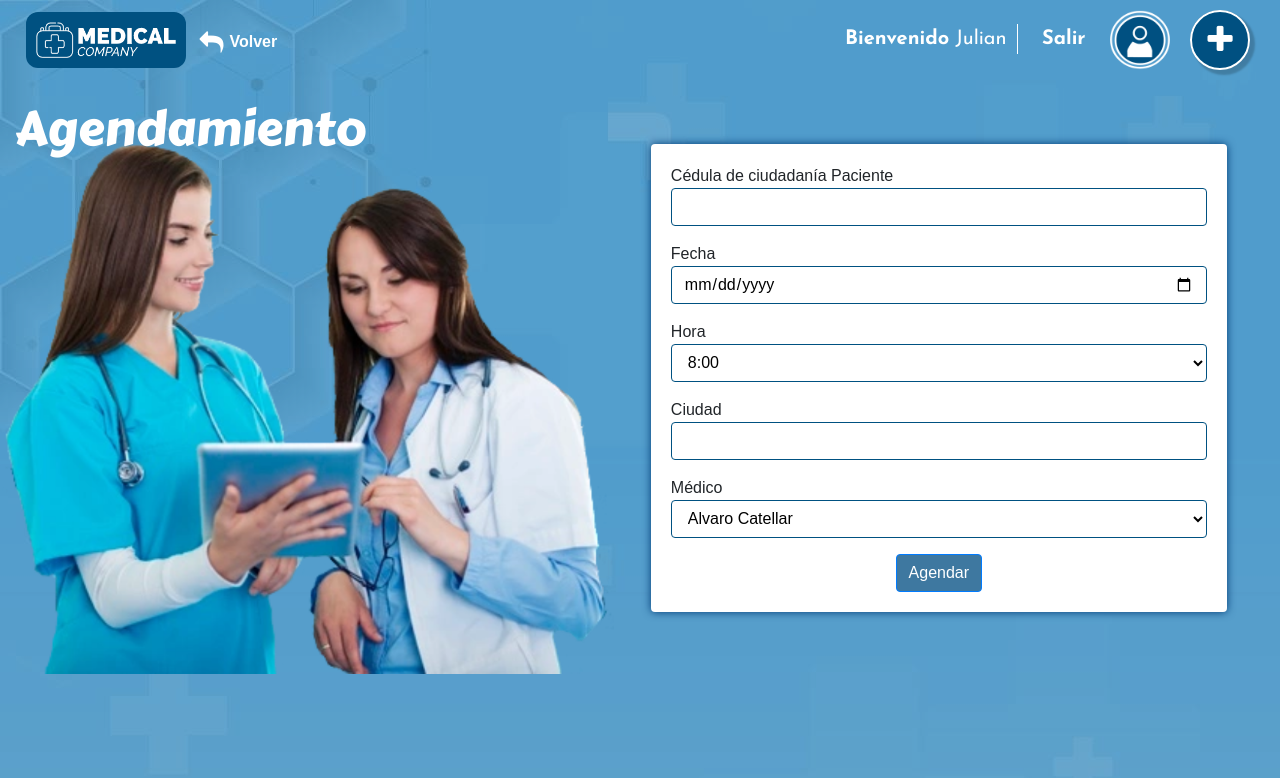
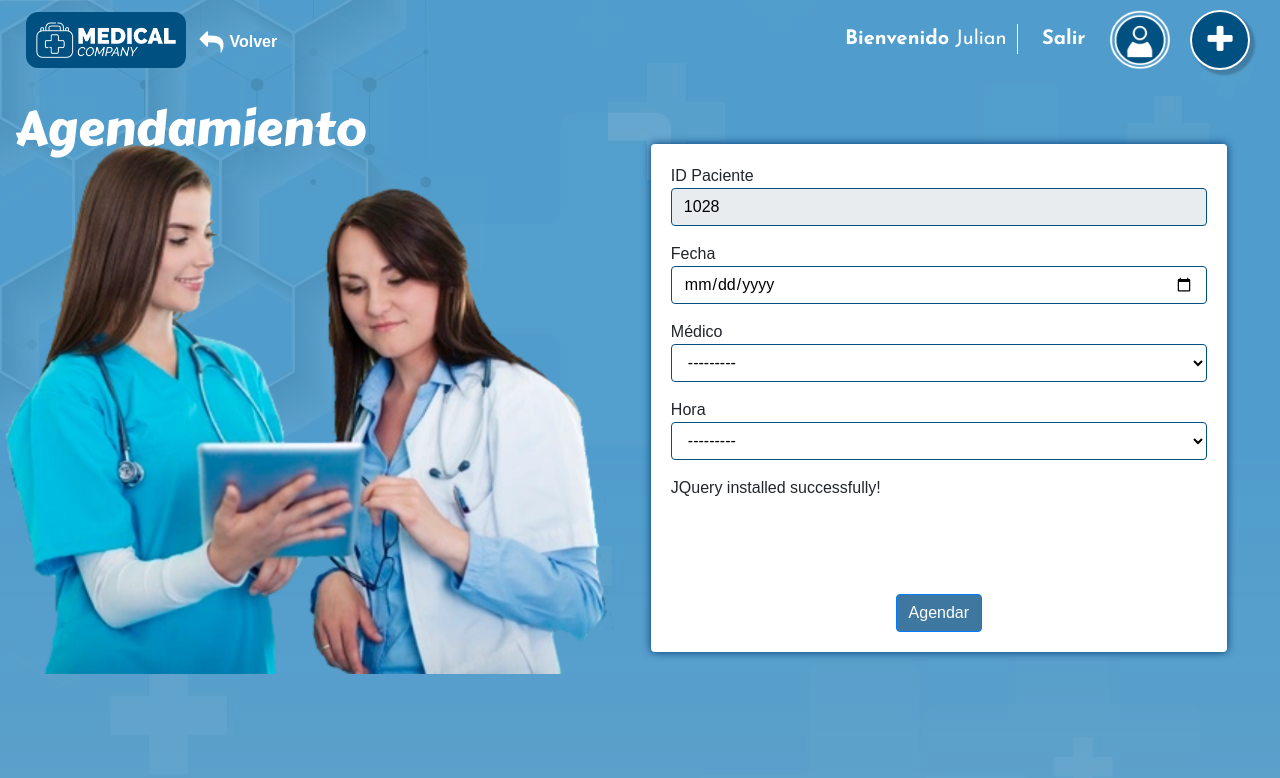
Before and after one commit to titomatu/DoctorsOfficeDjangoWebApp, a Django app: template modules/appcitasmedicas/templates/agendamiento.html in a window 1280 px wide. Shown: the top 778 px of the page. Run offline with Django 3.2, Linux system fonts and the light colour scheme; the template is opened without the code that fills it: values that come from a table or form of the project are taken from there, others are empty; data comes from the database, SQL or seed files in the repository; some libraries are stand-ins or nearby versions.

Commit message:
Agendamiento Citas

```diff
--- a/modules/appcitasmedicas/admin.py
+++ b/modules/appcitasmedicas/admin.py
@@ -5,5 +5,5 @@ from django.contrib import admin
 from modules.appcitasmedicas.models import *
 admin.site.register(Paciente)
 admin.site.register(Medico)
-admin.site.register(Disponibilidad)
 admin.site.register(Cita)
+admin.site.register(CitaHora)
--- a/modules/appcitasmedicas/models.py
+++ b/modules/appcitasmedicas/models.py
@@ -1,5 +1,5 @@
 from django.db import models
-
+from datetime import datetime
 # Create your models here.
 
 class Paciente(models.Model):
@@ -30,22 +30,22 @@ class Medico(models.Model):
     def __str__(self):
         return f"{self.nombres} - {self.apellidos}"
 
-class Disponibilidad(models.Model):
+class CitaHora(models.Model):
     id = models.AutoField(primary_key=True, null=False)
-    medico = models.ForeignKey(Medico, on_delete=models.CASCADE, null=False)
-    fecha = models.DateField(null= True)
-    hora = models.TimeField(null= True)
+    hora = models.TimeField(default=datetime.now().time(), null= False)
 
     def __str__(self):
-        return f"{self.medico} - {self.fecha} - {self.hora}"
+        return f"{self.id} => {self.hora}"
 
 class Cita(models.Model):
     id = models.AutoField(primary_key=True, null=False)
-    disponibilidad = models.ForeignKey(Disponibilidad, on_delete=models.CASCADE, null=False)
-    paciente = models.ForeignKey(Paciente, on_delete=models.CASCADE)
+    medico = models.ForeignKey(Medico, on_delete=models.CASCADE, null=False)
+    paciente = models.ForeignKey(Paciente, on_delete=models.CASCADE, null=False)
+    hora = models.ForeignKey(CitaHora, on_delete=models.CASCADE, null=False)
+    fecha = models.DateField(default=datetime.now().date(), null= False)
     lista_cancela = [('S', 'Si'), ('N', 'No')]
     cancelada = models.CharField(max_length=1, null=False, choices=lista_cancela, default='N', blank=False)
-    hora_cancelada = models.TimeField(default='00:00', blank=False)
+    hora_cancelada = models.TimeField(default=datetime.now().time(), blank=False)
 
     def __str__(self):
-        return f"{self.paciente} => {self.disponibilidad}"
+        return f"{self.paciente} => {self.medico} => {self.fecha} => {self.hora}"
--- a/modules/appcitasmedicas/templates/agendamiento.html
+++ b/modules/appcitasmedicas/templates/agendamiento.html
@@ -64,45 +64,41 @@
             </div>
             <div class="interna-body">
                 {{mensaje}}
-                <form>
+                <form action="/cita/" method="POST">{% csrf_token %}
                     <div class="form-group">
-                        <label for="exampleInputEmail1">Cédula de ciudadanía Paciente</label>
-                        <input type="number" class="form-control" id="nombreUsuario" aria-describedby="emailHelp"/>
+                        <label for="exampleInputEmail1">ID Paciente</label>
+                        <input type="number" class="form-control" id="idpaciente" name="idpaciente" aria-describedby="emailHelp" readonly value="{{paciente.id}}"/>
                     </div>
+
                     <div class="form-group">
                         <label for="exampleInputEmail1">Fecha</label>
-                        <input type="date" class="form-control" id="nombreUsuario" aria-describedby="emailHelp"/>
+                        <input type="date" class="form-control" id="fechacita" aria-describedby="emailHelp" name="fechacita"/>
+                    </div>
+
+                    <div class="form-group">
+                        <label for="exampleFormControlSelect1">Médico</label>
+                        <select class="form-control" id="idmedico" name="idmedico">
+                            <option value="">---------</option>
+                        {% for medico in medicos%}
+                            <option value="{{medico.id}}">{{medico.apellidos}}, {{medico.nombres}}</option>
+                        {% endfor %}
+                        </select>
                     </div>
 
                     <div class="form-group">
                         <label for="hora">Hora</label>
-                        <select class="form-control" id="hora">
-                            <option  value="800">8:00</option>
-                            <option value="900">9:00</option>
-                            <option value="1000">10:00</option>
-                            <option value="1100">11:00</option>
-                            <option value="1200">12:00</option>
-                            <option value="1300">13:00</option>
-                            <option value="1400">14:00</option>
-                            <option value="1500">15:00</option>
-                            <option value="1600">16:00</option>
-                            <option value="1700">17:00</option>
+                        <select class="form-control" id="hora" name="hora">
+                            <option value="">---------</option>
                         </select>
                     </div>
                     <div class="form-group">
+                        <p id="jqtest"></p>
+                    </div>
+                    <div class="form-group" style="visibility: hidden">
                         <label for="exampleInputPassword1">Ciudad</label>
                         <input type="text" class="form-control" id="passwordUsuario" />
                     </div>
 
-                    <div class="form-group">
-                        <label for="exampleFormControlSelect1">Médico</label>
-                        <select class="form-control" id="exampleFormControlSelect1">
-                            <option value="Alvaro">Alvaro Catellar</option>
-                            <option value="Elkin">Elkin Bedoya</option>
-                            <option value="Mauricio">Mauricio Blanco</option>
-                            <option value="Tito">Tito Maturana</option>
-                        </select>
-                    </div>
                     <button type="submit" class="btn btn-primary btn-enviar">Agendar</button>
                 </form>
             </div>
@@ -115,5 +111,48 @@
     <script src="https://cdnjs.cloudflare.com/ajax/libs/Swiper/4.3.3/js/swiper.js"></script>
     <script src="https://cdnjs.cloudflare.com/ajax/libs/twitter-bootstrap/4.0.0/js/bootstrap.min.js"></script>
     <script src="../static/js/custom.js"></script>
+    <script type="text/javascript">
+        $(document).ready(
+            function(){
+            $("#jqtest").html("JQuery installed successfully!");
+            }
+        );
+    </script>
+    <!-- script type="text/javascript">
+        $(document).ready(function(){
+            $('#idmedico').change(function() {
+                $("#jqtest").html("Changed date XOXO!");
+            })
+        });
+    </script -->
+    <script type="text/javascript">
+        $(document).ready(function(){
+            $('#idmedico').change(function() {
+                var idmedico=$('#idmedico').val();
+                var fechacita=$('#fechacita').val();
+                $.ajax({
+                    method: "POST",
+                    url: "/horas",
+                    data: {
+                        idmedico: idmedico,
+                        fechacita: fechacita,
+                        csrfmiddlewaretoken: '{{ csrf_token }}'
+                    },
+                    success: function(data) {
+                        console.log(data) // check out how data is structured
+
+                        // Update the coin amount
+                        $("#jqtest").html("Changed date XOXO! ");
+                        let html_data = '<option value="">---------</option>';
+                        data.forEach(function (data) {
+                            html_data += `<option value="${data.id}">${data.hora}</option>`
+                        });
+                        $("#hora").html(html_data); // replace the contents of the topic input with the data that came from the server
+
+                    }
+                })
+            })
+        });
+    </script>
 </body>
 </html>
--- a/prjconsultoriomedico/urls.py
+++ b/prjconsultoriomedico/urls.py
@@ -13,13 +13,7 @@ Including another URLconf
     1. Import the include() function: from django.urls import include, path
     2. Add a URL to urlpatterns:  path('blog/', include('blog.urls'))
 """
-from modules.appcitasmedicas.views import cancelar, home
-from modules.appcitasmedicas.views import autenticar
-from modules.appcitasmedicas.views import logout
-from modules.appcitasmedicas.views import login
-from modules.appcitasmedicas.views import usuario
-from modules.appcitasmedicas.views import agendamiento
-from modules.appcitasmedicas.views import consultas
+from modules.appcitasmedicas.views import *
 from django.contrib import admin
 from django.urls import path
 
@@ -31,6 +25,8 @@ urlpatterns = [
     path('login', login, name='login'),
     path('usuario', usuario, name='usuario'),
     path('agendamiento', agendamiento, name='agendamiento'),
+    path('horas', horas, name='horas'),
+    path('cita/', cita, name='cita'),
     path('consultas', consultas, name='consultas'),
     path('cancelar/<int:id>/',cancelar,name='cancelar')
 ]
```
Also changed, not shown: modules/appcitasmedicas/templates/consultas.html (+5 -5 lines), modules/appcitasmedicas/views.py (+23 -4 lines), dbconsultoriomedico.db, modules/appcitasmedicas/migrations/0001_initial.py, modules/appcitasmedicas/migrations/0002_auto_20210923_1041.py (deleted), modules/appcitasmedicas/migrations/0002_auto_20211006_0145.py, modules/appcitasmedicas/migrations/0003_auto_20210923_1052.py (deleted), modules/appcitasmedicas/migrations/0003_auto_20211006_0227.py (added), modules/appcitasmedicas/migrations/0004_auto_20210923_1055.py (deleted), modules/appcitasmedicas/migrations/0004_auto_20211006_0227.py (added), modules/appcitasmedicas/migrations/0005_auto_20210923_1400.py (deleted), modules/appcitasmedicas/migrations/0007_auto_20210923_1444.py (deleted), modules/appcitasmedicas/migrations/0008_auto_20210923_1516.py (deleted), modules/appcitasmedicas/migrations/0009_auto_20210923_1529.py (deleted), 1 more files.
